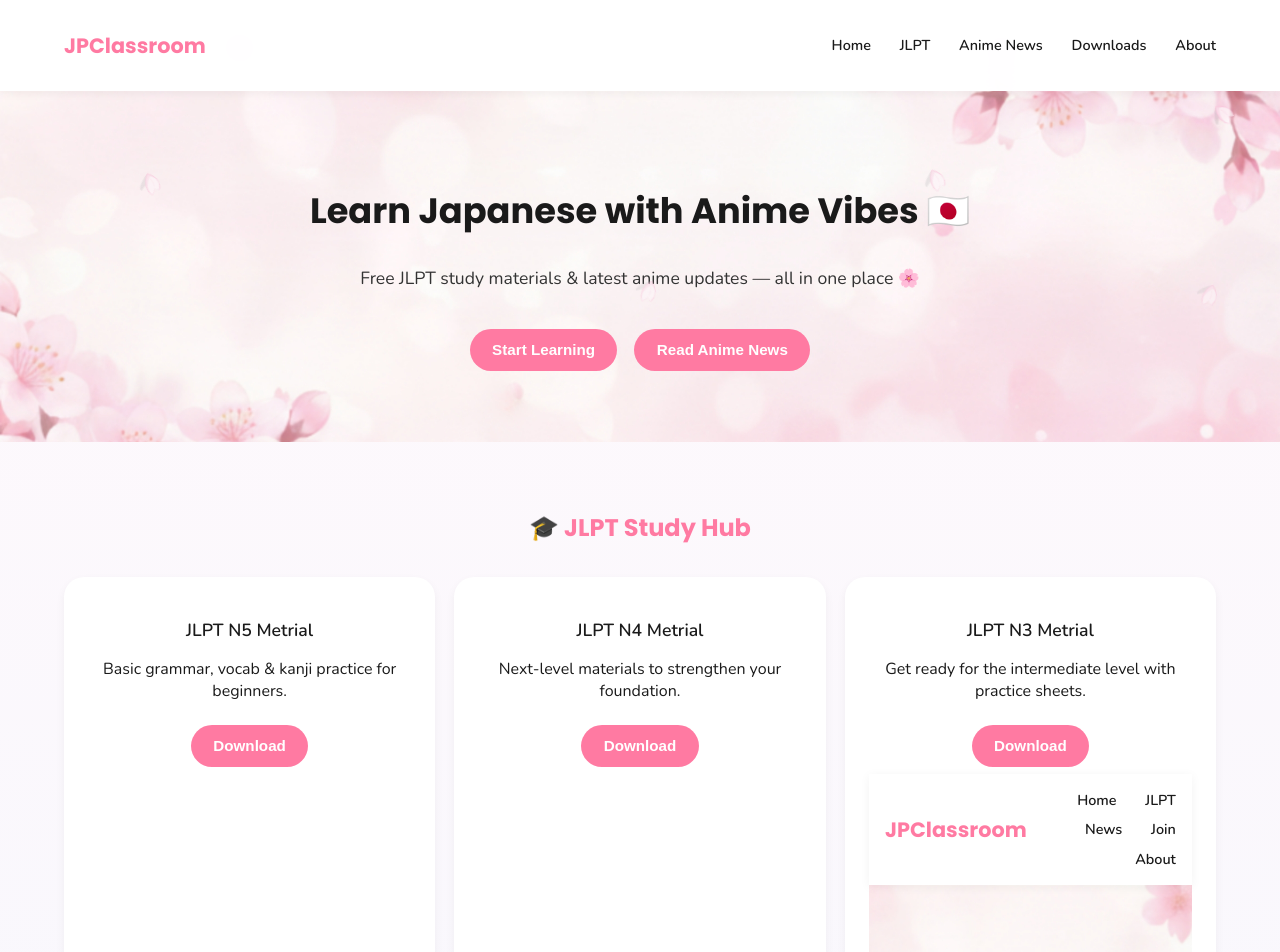
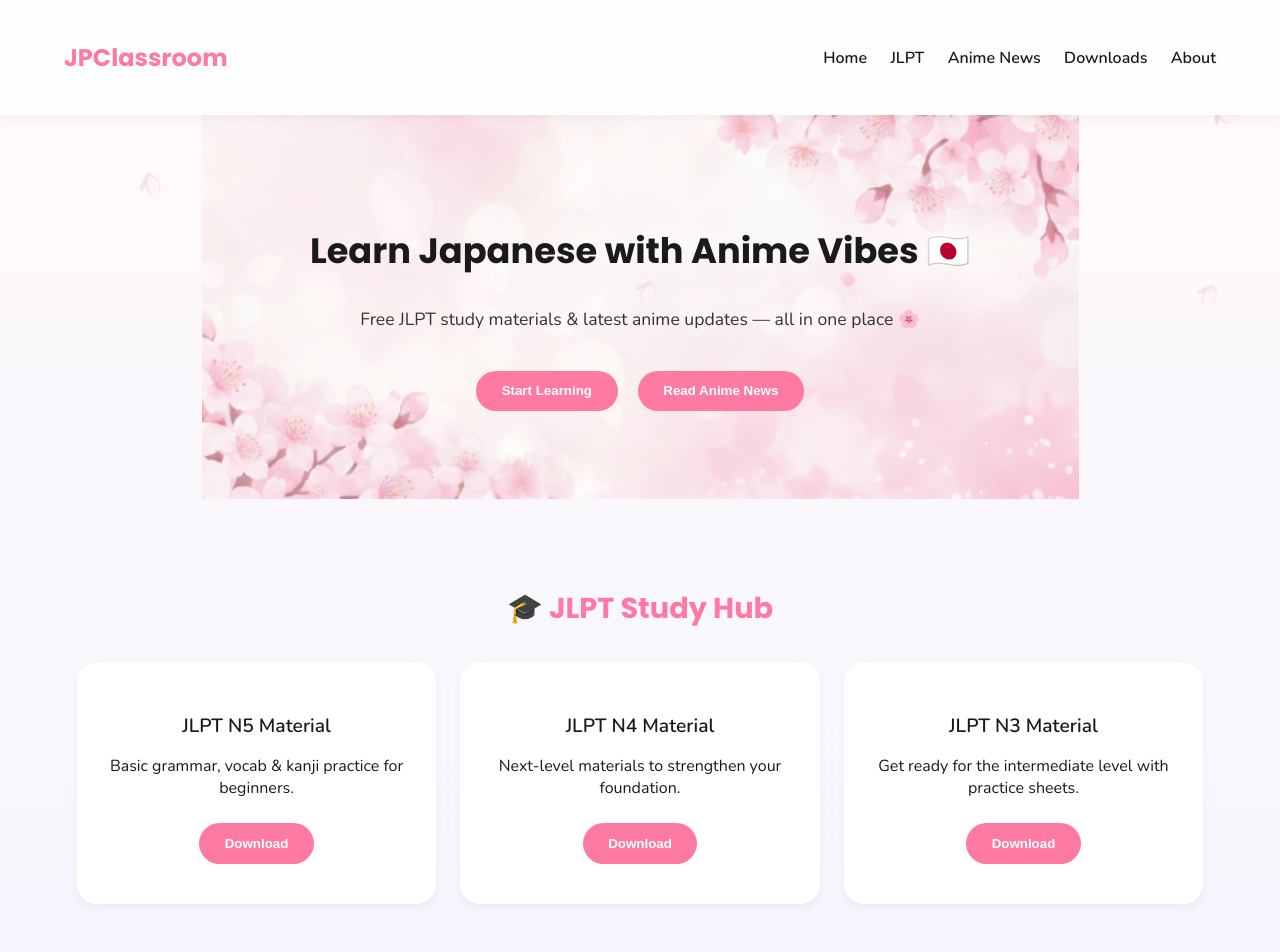
Before and after one commit to xaarumix/JPClassroom, a plain HTML site: page index.html in a window 1280 px wide. Shown: the top 952 px of the page. Drawn offline with nearby package versions, Linux system fonts and the light colour scheme.

Commit message:
Add files via upload

```diff
--- a/index.html
+++ b/index.html
@@ -167,217 +167,6 @@ footer a {
     <h2 class="section-title">🎓 JLPT Study Hub</h2>
     <div class="grid">
       <div class="card">
-        <h3>JLPT N5 Metrial</h3>
-        <p>Basic grammar, vocab & kanji practice for beginners.</p>
-        <button class="btn" onclick="window.open('./pdfs/N5.pdf', '_blank')">Download</button>
-      </div>
-      <div class="card">
-        <h3>JLPT N4 Metrial</h3>
-        <p>Next-level materials to strengthen your foundation.</p>
-        <button class="btn" onclick="window.open('./pdfs/N4.pdf', '_blank')">Download</button>
-      </div>
-      <div class="card">
-        <h3>JLPT N3 Metrial</h3>
-        <p>Get ready for the intermediate level with practice sheets.</p>
-        <button class="btn" onclick="window.open('./pdfs/N3.pdf', '_blank')">Download</button>
-<!DOCTYPE html>
-<html lang="en">
-<head>
-  <meta charset="UTF-8" />
-  <meta name="viewport" content="width=device-width, initial-scale=1.0" />
-  <title>JPClassroom | Learn Japanese with Anime Vibes 🇯🇵</title>
-  <style>
-    @import url('https://fonts.googleapis.com/css2?family=Poppins:wght@500;700&family=Nunito:wght@400;600&display=swap');
-
-    body {
-      margin: 0;
-      font-family: 'Nunito', sans-serif;
-      background: linear-gradient(180deg, #fff9fc 0%, #e7f3ff 100%);
-      color: #1a1a1a;
-      overflow-x: hidden;
-    }
-
-    header {
-      display: flex;
-      justify-content: space-between;
-      align-items: center;
-      padding: 1rem 5%;
-      background: rgba(255, 255, 255, 0.9);
-      backdrop-filter: blur(10px);
-      box-shadow: 0 2px 10px rgba(0,0,0,0.05);
-      position: sticky;
-      top: 0;
-      z-index: 10;
-    }
-
-    header h1 {
-      font-family: 'Poppins', sans-serif;
-      font-size: 1.3rem;
-      color: #ff7aa2;
-    }
-
-    nav {
-      display: flex;
-      flex-wrap: wrap;
-      gap: 0.6rem;
-      justify-content: flex-end;
-    }
-
-    nav a {
-      text-decoration: none;
-      font-weight: 600;
-      color: #1a1a1a;
-      transition: color 0.2s;
-      font-size: 0.9rem;
-    }
-
-    nav a:hover {
-      color: #ff7aa2;
-    }
-
-    .hero {
-      text-align: center;
-      padding: 4rem 1.2rem;
-      background: url('https://raw.githubusercontent.com/xaarumix/JPClassroom/main/hero.jpg') no-repeat center/cover;
-      background-blend-mode: soft-light;
-    }
-
-    .hero h2 {
-      font-family: 'Poppins', sans-serif;
-      font-size: 1.8rem;
-      color: #1a1a1a;
-    }
-
-    .hero p {
-      font-size: 1rem;
-      color: #333;
-      margin: 1rem 0 2rem;
-    }
-
-    .btn {
-      padding: 0.8rem 1.4rem;
-      border: none;
-      border-radius: 30px;
-      background-color: #ff7aa2;
-      color: #fff;
-      font-weight: 600;
-      cursor: pointer;
-      margin: 0.4rem;
-      transition: transform 0.2s, background 0.2s;
-      font-size: 0.95rem;
-    }
-
-    .btn:hover {
-      transform: scale(1.05);
-      background-color: #ff8fb3;
-    }
-
-    section {
-      padding: 3rem 5%;
-    }
-
-    .section-title {
-      text-align: center;
-      font-family: 'Poppins', sans-serif;
-      font-size: 1.5rem;
-      color: #ff7aa2;
-      margin-bottom: 2rem;
-    }
-
-    .grid {
-      display: grid;
-      grid-template-columns: 1fr;
-      gap: 1.2rem;
-    }
-
-    .card {
-      background: #fff;
-      border-radius: 20px;
-      padding: 1.5rem;
-      text-align: center;
-      box-shadow: 0 4px 10px rgba(0,0,0,0.05);
-      transition: transform 0.2s;
-    }
-
-    .card:hover {
-      transform: translateY(-4px);
-    }
-
-    .card h3 {
-      color: #1a1a1a;
-      font-size: 1.1rem;
-      margin-bottom: 0.8rem;
-    }
-
-    footer {
-      text-align: center;
-      padding: 1.5rem;
-      font-size: 0.9rem;
-      background: #fff0f5;
-      color: #555;
-    }
-
-    footer a {
-      color: #ff7aa2;
-      text-decoration: none;
-      font-weight: 600;
-    }
-
-    /* Sakura Petals Animation */
-    @keyframes fall {
-      0% { transform: translateY(-10vh) rotate(0deg); opacity: 1; }
-      100% { transform: translateY(110vh) rotate(360deg); opacity: 0; }
-    }
-
-    .petal {
-      position: fixed;
-      top: -10vh;
-      width: 20px;
-      height: 20px;
-      background: url('https://raw.githubusercontent.com/xaarumix/JPClassroom/main/charryleaf.png') no-repeat center/contain;
-      animation: fall linear infinite;
-      opacity: 0.8;
-      pointer-events: none;
-    }
-
-    /* 🌸 Mobile Optimizations */
-    @media (min-width: 600px) {
-      .grid {
-        grid-template-columns: repeat(auto-fit, minmax(250px, 1fr));
-      }
-
-      .hero h2 {
-        font-size: 2.2rem;
-      }
-      .hero p {
-        font-size: 1.1rem;
-      }
-    }
-  </style>
-</head>
-<body>
-  <header>
-    <h1>JPClassroom</h1>
-    <nav>
-      <a href="#hero">Home</a>
-      <a href="#jlpt">JLPT</a>
-      <a href="#news">News</a>
-      <a href="#downloads">Join</a>
-      <a href="#about">About</a>
-    </nav>
-  </header>
-
-  <section id="hero" class="hero">
-    <h2>Learn Japanese with Anime Vibes 🇯🇵</h2>
-    <p>Free JLPT study materials & latest anime updates — all in one place 🌸</p>
-    <button class="btn" onclick="document.querySelector('#jlpt').scrollIntoView({behavior:'smooth'})">Start Learning</button>
-    <button class="btn" onclick="document.querySelector('#news').scrollIntoView({behavior:'smooth'})">Read Anime News</button>
-  </section>
-
-  <section id="jlpt">
-    <h2 class="section-title">🎓 JLPT Study Hub</h2>
-    <div class="grid">
-      <div class="card">
         <h3>JLPT N5 Material</h3>
         <p>Basic grammar, vocab & kanji practice for beginners.</p>
         <button class="btn" onclick="window.open('./pdfs/N5.pdf', '_blank')">Download</button>
@@ -393,9 +182,7 @@ footer a {
         <button class="btn" onclick="window.open('./pdfs/N3.pdf', '_blank')">Download</button>
       </div>
     </div>
-  </section>
-
-  <section id="news">
+  </section>  <section id="news">
     <h2 class="section-title">📰 Anime News & Updates</h2>
     <div class="grid">
       <div class="card">
@@ -411,35 +198,27 @@ footer a {
         <p>Learn Japanese from your favorite characters 😄</p>
       </div>
     </div>
-  </section>
-
-  <section id="downloads">
-    <h2 class="section-title">Stay Connected</h2>
+  </section>  <section id="downloads">
+    <h2 class="section-title">Stay Connected With Us</h2>
     <div class="grid">
       <div class="card">
         <h3>Discord</h3>
-        <p>Join our server for JLPT discussions & anime fun.</p>
-        <button class="btn" onclick="window.open('https://discord.gg/', '_blank')">Join</button>
+        <p>Join Our Discord Server For Live Talk About JLPT Exam.</p>
+        <button class="btn" onclick="window.open('./pdfs/vocab.pdf', '_blank')">Join</button>
       </div>
       <div class="card">
         <h3>Telegram</h3>
-        <p>Get daily study updates & anime posts!</p>
-        <button class="btn" onclick="window.open('https://t.me/', '_blank')">Join</button>
+        <p>Join Our Telegram Channel For Updates.</p>
+        <button class="btn" onclick="window.open('./pdfs/grammar.pdf', '_blank')">Join</button>
       </div>
     </div>
-  </section>
-
-  <section id="about">
+  </section>  <section id="about">
     <h2 class="section-title">🌸 About JPClassroom</h2>
-    <p style="text-align:center;max-width:600px;margin:auto;">JPClassroom is your cozy online corner for learning Japanese through anime vibes. Created by <b>Aditya</b>, it offers free JLPT study materials, anime updates, and inspiration for learners everywhere 🇯🇵✨</p>
-  </section>
-
-  <footer>
+    <p style="text-align:center;max-width:600px;margin:auto;">JPClassroom is your cozy online corner for learning Japanese through anime-inspired motivation. Created by Aditya, it offers free JLPT study materials, updates, and inspiration for learners everywhere 🇯🇵✨</p>
+  </section>  <footer>
     © 2025 JPClassroom | Made with ❤️ by Aditya | <a href="#">Contact</a>
-  </footer>
-
-  <script>
-    // Floating sakura petals
+  </footer>  <script>
+    // Floating sakura petals animation
     for(let i=0; i<10; i++){
       const petal = document.createElement('div');
       petal.classList.add('petal');
@@ -448,6 +227,5 @@ footer a {
       petal.style.animationDelay = Math.random() * 5 + 's';
       document.body.appendChild(petal);
     }
-  </script>
-</body>
+  </script></body>
 </html>
```
